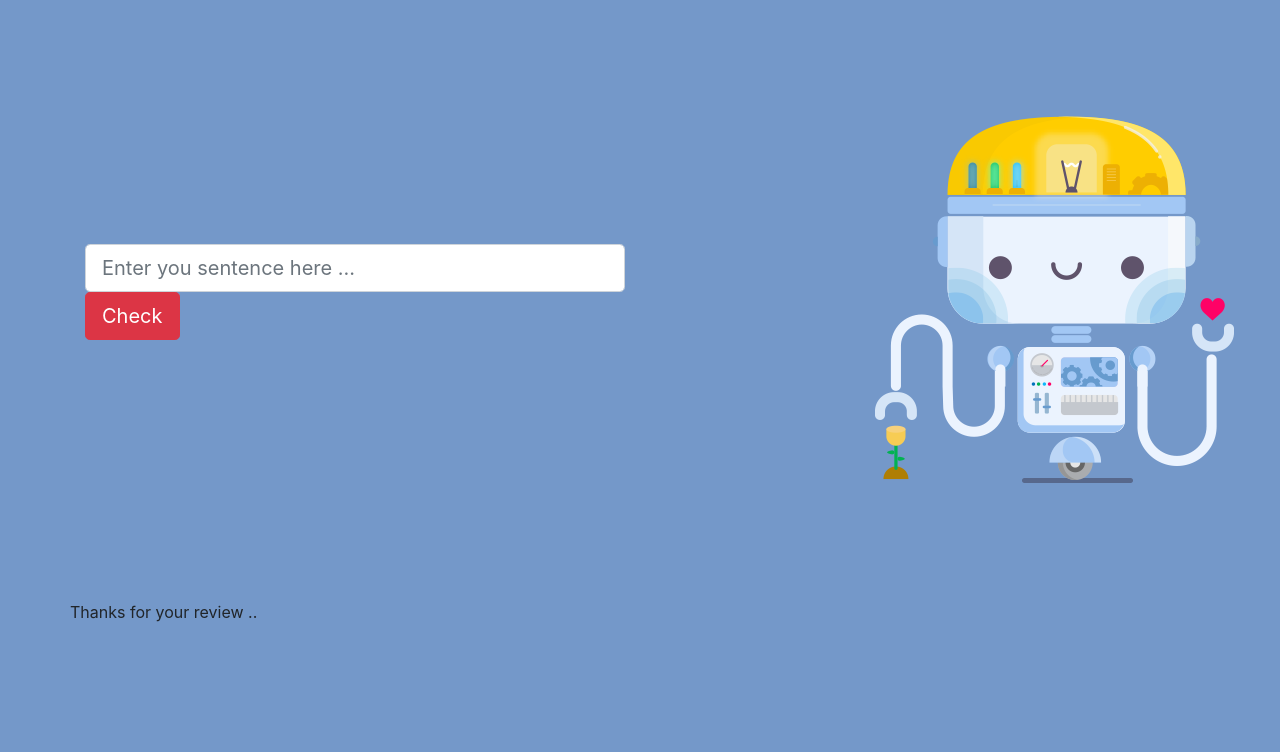
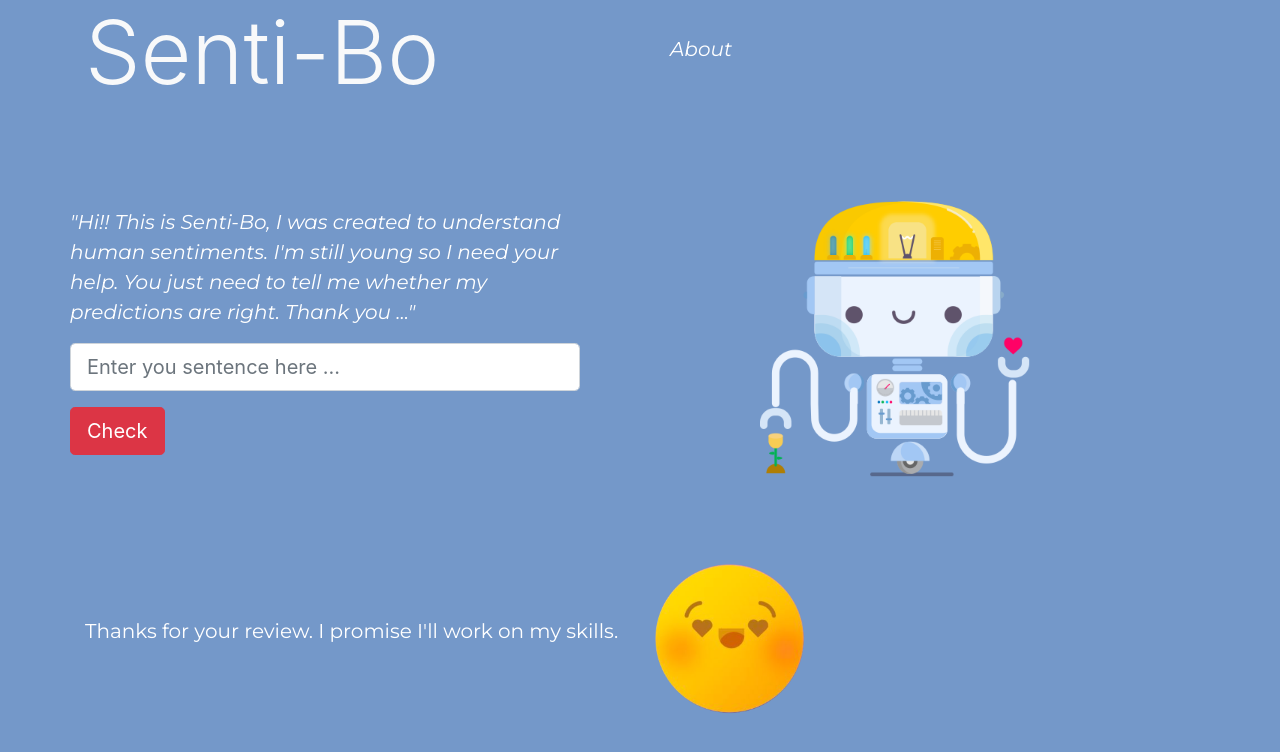
Before and after one commit to Tanmay06/sentiment-analysis, a Flask app: template app/templates/thanks.html in a window 1280 px wide; the page is wider, and only the part inside the window is pictured. Shown: the top 752 px of that part. Run offline with Flask 2, Linux system fonts and the light colour scheme; the template is opened without the code that fills it, so the values that code supplies are empty; parts of the project's set-up code (start-up, migrations or seed data) failed here and were passed over; some libraries are stand-ins or nearby versions.

Commit message:
Final version of website
Completed all implementation and designs

```diff
--- a/app/app.py
+++ b/app/app.py
@@ -1,36 +1,41 @@
 #!/usr/bin/env python
 # coding: utf-8
 
-from flask import Flask, render_template, request, session
+from flask import Flask, render_template, request
 from SentimentAnalysis.PredictSentiment import predict_sentiment
 import requests as rq
+from json import dumps
+from datetime import datetime
 
 app = Flask(__name__)
 
 @app.route("/")
 def index():
+
 	return render_template("index.html")
 
 @app.route("/predict")
 def predict():
+
 	prediction_pict = {0:"negative.png",1:"positive.png"}
+
+	prediction_text = {0:"Your reponse seems negative.",1:"Your response seems positive."}
 
 	sentence = request.args.get("sentence")
 	prediction = predict_sentiment(sentence)
 
-	session["sentence"] = sentence
-	session["prediction"] = prediction
-
-	return render_template("prediction.html",prediction_image = prediction_pict[prediction],prediction_text = sentence)
+	return render_template("prediction.html",prediction_image = prediction_pict[prediction],
+		prediction_text = prediction_text[prediction], prediction = str(prediction), sentence = sentence)
 
 @app.route("/review")
 def review():
 
-	data = { "Status" : request.args.get("check") == "1", "Prediction" : session["prediction"] == "1",
-	"Sentence" : session["sentence"], "Client" : requests.remote_addr }
+	data = { "Status" : request.args.get("check") == "1", "Prediction" : request.args.get("prediction") == "1",
+	"Sentence" : request.args.get("sentence"), "Client" : request.remote_addr, "TimeStamp" : str(datetime.now()) }
 
 	url = "https://sentibo-sentiment-analysis.firebaseio.com/reviews.json"
 
-	r = rq.post(url, data = data)
+	res = rq.post(url, data = dumps(data))
+
 
 	return render_template("thanks.html")
--- /dev/null
+++ b/app/templates/head.html
@@ -0,0 +1,10 @@
+<div class="row align-items-center">
+	<div class="col-md">
+		<a href="/"><h1 class="display-2 text-light">Senti-Bo</h1></a>
+	</div>
+	<div class="col-md">
+		<div class="col-md">
+			<p><a href="https://github.com/Tanmay06/sentiment-analysis" class="lead"><em>About</em></a></p>
+		</div>
+	</div>
+</div>
--- a/app/templates/index.html
+++ b/app/templates/index.html
@@ -7,24 +7,32 @@
 
 	<link rel="stylesheet" href="https://stackpath.bootstrapcdn.com/bootstrap/4.3.1/css/bootstrap.min.css" integrity="sha384-ggOyR0iXCbMQv3Xipma34MD+dH/1fQ784/j6cY/iJTQUOhcWr7x9JvoRxT2MZw1T" crossorigin="anonymous">
 
+    <link href="https://fonts.googleapis.com/css?family=Montserrat:400,400i" rel="stylesheet">
+
+	<style type="text/css">
+
+		.lead {
+			color: #FFFFFF;
+			font-family: 'Montserrat', sans-serif;
+		}
+
+
+		a:hover{
+			text-decoration: none;
+			color: #FFFFFF;
+		}
+	</style>
+
 </head>
 <body style="background-color: #7498c9">
 
 	<div class="container">
-		<div class="row align-items-center">
-			<div class="col-6">
-				<form action="/predict">
-				<div class="form-group">
-					<input type="text" class="form-control form-control-lg" name="sentence" placeholder="Enter you sentence here ...">
-					<button type="submit" class="btn btn-danger btn-lg" name="submit">Check</button>
-				</div>
-				</form>
-			</div>
-			<div class="col-6">
-				<img src="{{ url_for('static',filename = 'images/botcito.png')}}">
-			</div>
-		</div>
+		{% include "head.html" ignore missing %}
+
+		{% include "main.html" %}
+
 		{% block sub %} {% endblock %}
+
 	</div>
 
 	<script src="https://code.jquery.com/jquery-3.3.1.slim.min.js" integrity="sha384-q8i/X+965DzO0rT7abK41JStQIAqVgRVzpbzo5smXKp4YfRvH+8abtTE1Pi6jizo" crossorigin="anonymous"></script>
--- /dev/null
+++ b/app/templates/main.html
@@ -0,0 +1,18 @@
+<div class="row align-items-center">
+	<div class="col-md">
+		<form action="/predict">
+			<div class="form-group row">
+				<p class="mb-0 lead"><em>"Hi!! This is Senti-Bo, I was created to understand human sentiments. I'm still young so I need your help. You just need to tell me whether my predictions are right. Thank you ..."</em></p>
+			</div>
+			<div class="form-group row">
+				<input type="text" class="form-control form-control-lg" name="sentence" placeholder="Enter you sentence here ...">
+			</div>
+			<div class="form-group row">
+				<button type="submit" class="btn btn-danger btn-lg" name="submit">Check</button>
+			</div>
+		</form>
+	</div>
+	<div class="col-md">
+		<img src="{{ url_for('static',filename = 'images/botcito.png')}}" width="600px" class="image-fluid">
+	</div>
+</div>
--- a/app/templates/thanks.html
+++ b/app/templates/thanks.html
@@ -1,8 +1,13 @@
 {% extends "index.html" %}
 
 {% block sub %}
-<div class="row">
-	<p> Thanks for your review .. </p>
+<div class="row align-items-center">
+	<div class = "col-md align-items-center">
+		<p class="lead">Thanks for your review. I promise I'll work on my skills.</p>
+	</div>
+	<div class = "col-md">
+		<img src="static/images/review.png" width="150px">
+	</div>
 </div>
 
 {% endblock %}
```
Also changed, not shown: app/templates/prediction.html (+25 -14 lines), app/static/images/review.png (added).
